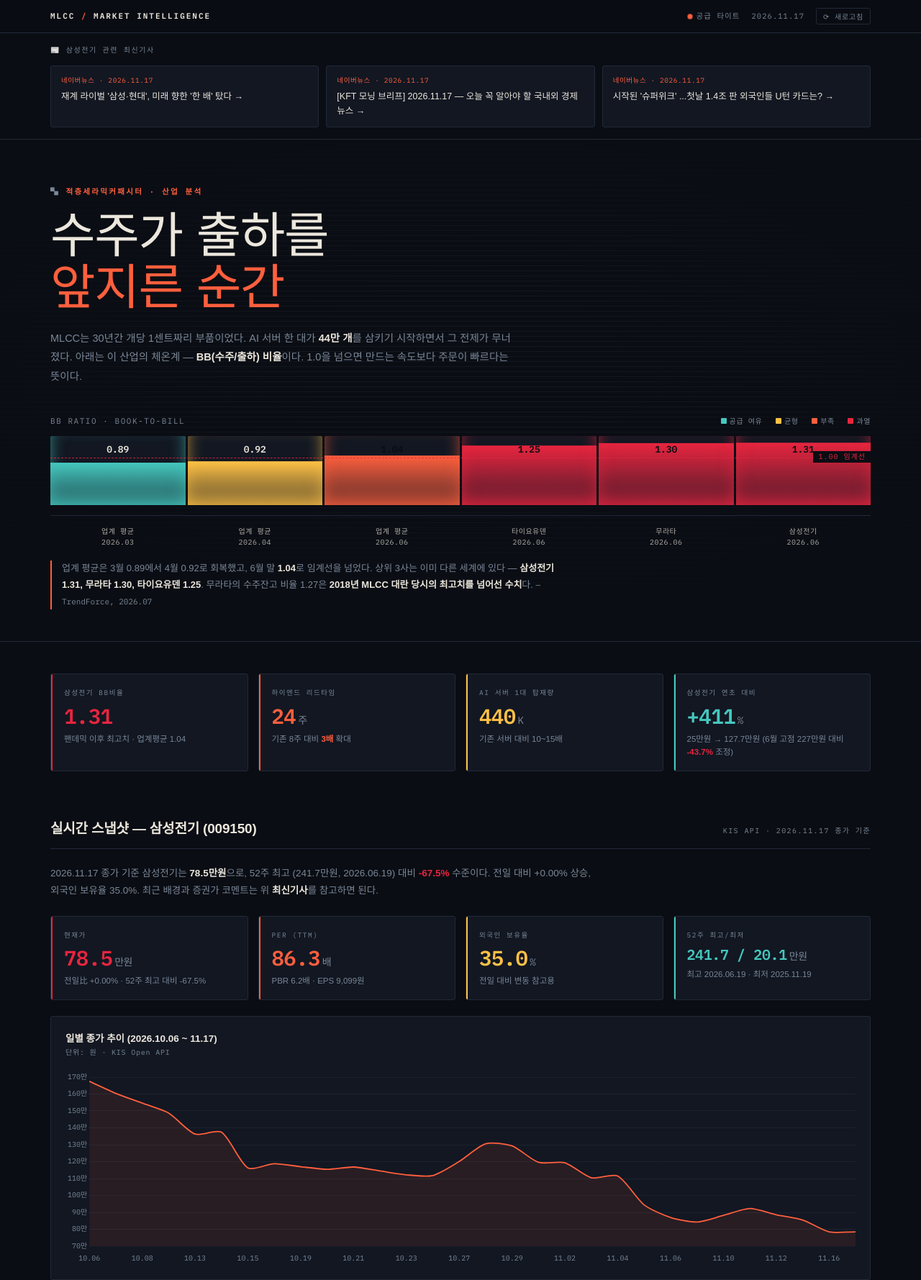
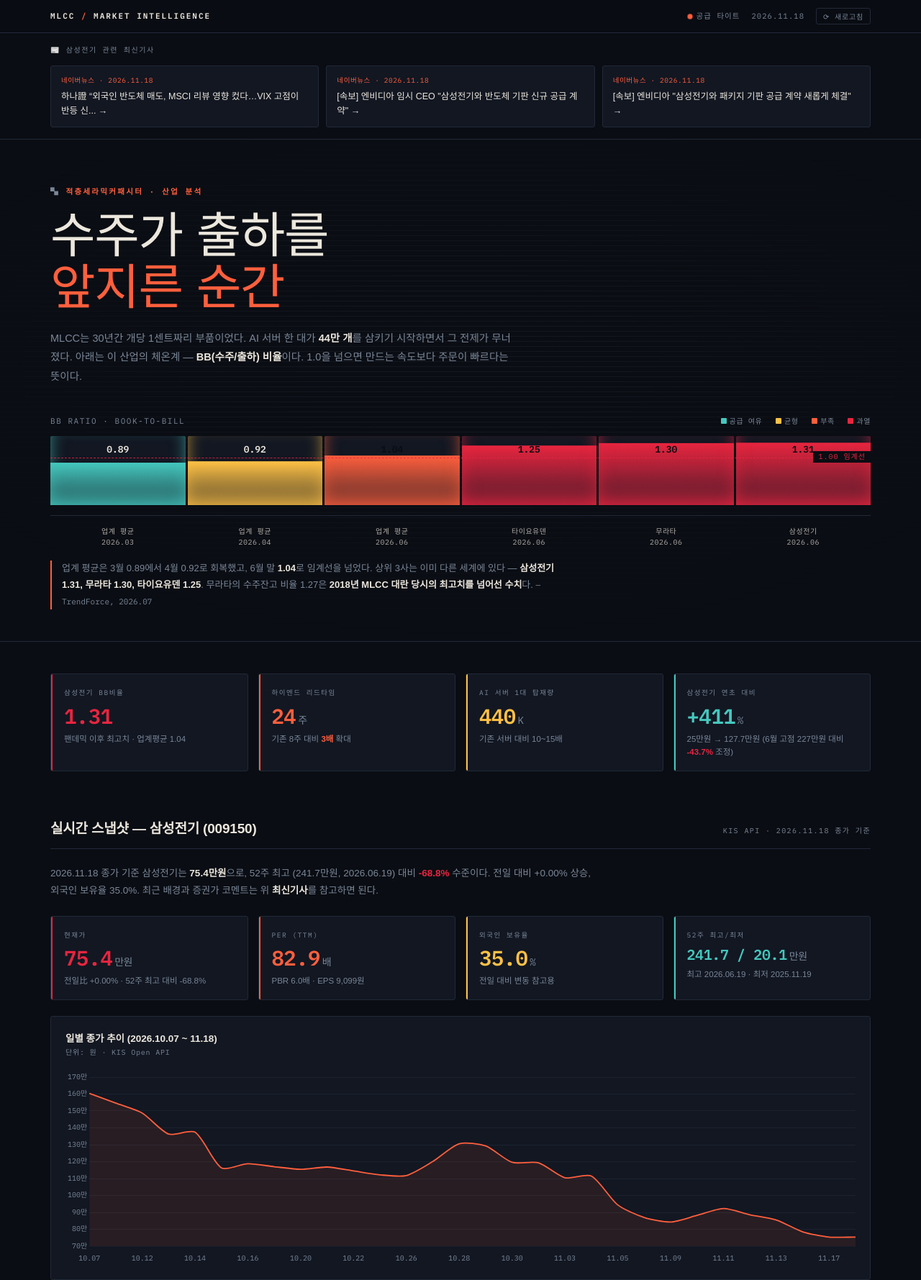
Before and after one commit to zeloso21/mlcc-dashboard, a plain HTML site: page index.html in a window 1280 px wide. Shown: the top 1779 px of the page at 72% size. Drawn offline with nearby package versions, Linux system fonts and the light colour scheme; a web font is replaced by a local one.

Commit message:
자동 업데이트: 2026-11-18 07:40 KST

```diff
--- a/index.html
+++ b/index.html
@@ -336,7 +336,7 @@ footer strong{color:var(--nickel);font-weight:600;letter-spacing:.12em}
     <div class="brand">MLCC <span>/</span> MARKET INTELLIGENCE</div>
     <div class="stamp mono">
       <span><span class="pulse"></span>공급 타이트</span>
-      <span><!--TOPDATE_START-->2026.11.17<!--TOPDATE_END--></span>
+      <span><!--TOPDATE_START-->2026.11.18<!--TOPDATE_END--></span>
       <button onclick="location.reload(true)" title="최신 데이터로 새로고침 (매일 자동 갱신)"
         style="background:transparent;border:1px solid var(--rule);color:var(--nickel);border-radius:3px;
         padding:3px 9px;font-family:'IBM Plex Mono',monospace;font-size:10px;letter-spacing:.08em;
@@ -350,17 +350,17 @@ footer strong{color:var(--nickel);font-weight:600;letter-spacing:.12em}
   <div class="newsbar-in">
     <div class="newsbar-title">📰 삼성전기 관련 최신기사</div>
     <div class="news-grid"><!--NEWS_START-->
-      <a class="news-item" href="https://weekly.hankooki.com/news/articleView.html?idxno=7193694" target="_blank" rel="noopener">
-        <div class="news-src">네이버뉴스 · 2026.11.17</div>
-        <div class="news-t">재계 라이벌 '삼성·현대', 미래 향한 '한 배' 탔다 &rarr;</div>
+      <a class="news-item" href="https://n.news.naver.com/mnews/article/366/0001205514?sid=101" target="_blank" rel="noopener">
+        <div class="news-src">네이버뉴스 · 2026.11.18</div>
+        <div class="news-t">하나證 “외국인 반도체 매도, MSCI 리뷰 영향 컸다…VIX 고점이 반등 신... &rarr;</div>
       </a>
-      <a class="news-item" href="https://www.fntimes.com/html/view.php?ud=202611170708146723141825007d_18" target="_blank" rel="noopener">
-        <div class="news-src">네이버뉴스 · 2026.11.17</div>
-        <div class="news-t">[KFT 모닝 브리프] 2026.11.17 — 오늘 꼭 알아야 할 국내외 경제뉴스 &rarr;</div>
+      <a class="news-item" href="https://n.news.naver.com/mnews/article/015/0005355079?sid=101" target="_blank" rel="noopener">
+        <div class="news-src">네이버뉴스 · 2026.11.18</div>
+        <div class="news-t">[속보] 엔비디아 임시 CEO "삼성전기와 반도체 기판 신규 공급 계약" &rarr;</div>
       </a>
-      <a class="news-item" href="https://n.news.naver.com/mnews/article/014/0005605207?sid=101" target="_blank" rel="noopener">
-        <div class="news-src">네이버뉴스 · 2026.11.17</div>
-        <div class="news-t">시작된 '슈퍼위크' ...첫날 1.4조 판 외국인들 U턴 카드는? &rarr;</div>
+      <a class="news-item" href="https://n.news.naver.com/mnews/article/015/0005355076?sid=104" target="_blank" rel="noopener">
+        <div class="news-src">네이버뉴스 · 2026.11.18</div>
+        <div class="news-t">[속보] 엔비디아 "삼성전기와 패키지 기판 공급 계약 새롭게 체결" &rarr;</div>
       </a>
       <!--NEWS_END--></div>
   </div>
@@ -432,24 +432,24 @@ footer strong{color:var(--nickel);font-weight:600;letter-spacing:.12em}
 <section id="livesnapshot">
   <div class="sec-head">
     <h2>실시간 스냅샷 — 삼성전기 (009150)</h2>
-    <span class="tag"><!--ASOF_START-->KIS API · 2026.11.17 종가 기준<!--ASOF_END--></span>
+    <span class="tag"><!--ASOF_START-->KIS API · 2026.11.18 종가 기준<!--ASOF_END--></span>
   </div>
   <p class="lede"><!--LEDE_START-->
-    2026.11.17 종가 기준 삼성전기는 <b>78.5만원</b>으로, 52주 최고
-    (241.7만원, 2026.06.19) 대비 <b style="color:var(--crit)">-67.5%</b> 수준이다.
+    2026.11.18 종가 기준 삼성전기는 <b>75.4만원</b>으로, 52주 최고
+    (241.7만원, 2026.06.19) 대비 <b style="color:var(--crit)">-68.8%</b> 수준이다.
     전일 대비 +0.00% 상승, 외국인 보유율 35.0%.
     최근 배경과 증권가 코멘트는 위 <b>최신기사</b>를 참고하면 된다.
   <!--LEDE_END--></p>
   <div class="kpis" style="margin:22px 0"><!--LIVEKPI_START-->
     <div class="kpi" style="--accent:var(--crit)">
       <div class="kpi-l">현재가</div>
-      <div class="kpi-v">78.5<small>만원</small></div>
-      <div class="kpi-d">전일比 +0.00% · 52주 최고 대비 -67.5%</div>
+      <div class="kpi-v">75.4<small>만원</small></div>
+      <div class="kpi-d">전일比 +0.00% · 52주 최고 대비 -68.8%</div>
     </div>
     <div class="kpi" style="--accent:var(--hot)">
       <div class="kpi-l">PER (TTM)</div>
-      <div class="kpi-v">86.3<small>배</small></div>
-      <div class="kpi-d">PBR 6.2배 · EPS 9,099원</div>
+      <div class="kpi-v">82.9<small>배</small></div>
+      <div class="kpi-d">PBR 6.0배 · EPS 9,099원</div>
     </div>
     <div class="kpi" style="--accent:var(--warm)">
       <div class="kpi-l">외국인 보유율</div>
@@ -464,7 +464,7 @@ footer strong{color:var(--nickel);font-weight:600;letter-spacing:.12em}
     <!--LIVEKPI_END--></div>
   <div class="card">
     <div class="card-head">
-      <div><div class="card-title"><!--DATERANGE_START-->일별 종가 추이 (2026.10.06 ~ 11.17)<!--DATERANGE_END--></div><div class="card-sub">단위: 원 · KIS Open API</div></div>
+      <div><div class="card-title"><!--DATERANGE_START-->일별 종가 추이 (2026.10.07 ~ 11.18)<!--DATERANGE_END--></div><div class="card-sub">단위: 원 · KIS Open API</div></div>
     </div>
     <div class="canvas-box"><canvas id="cSemcoPrice"></canvas></div>
   </div>
@@ -911,7 +911,7 @@ new Chart(document.getElementById('cPer'),{
 /* 6. 삼성전기 실시간 주가 추이 */
 /*SEMCO_PRICE_START*/
 const SEMCO_PRICE=[
-  ['10.06',1675000],['10.07',1604000],['10.08',1546000],['10.12',1487000],['10.13',1363000],['10.14',1374000],['10.15',1163000],['10.16',1188000],['10.19',1170000],['10.20',1155000],['10.21',1168000],['10.22',1145000],['10.23',1122000],['10.26',1118000],['10.27',1201000],['10.28',1306000],['10.29',1293000],['10.30',1196000],['11.02',1193000],['11.03',1105000],['11.04',1115000],['11.05',944000],['11.06',870000],['11.09',843000],['11.10',882000],['11.11',923000],['11.12',886000],['11.13',855000],['11.16',785000],['11.17',785000]
+  ['10.07',1604000],['10.08',1546000],['10.12',1487000],['10.13',1363000],['10.14',1374000],['10.15',1163000],['10.16',1188000],['10.19',1170000],['10.20',1155000],['10.21',1168000],['10.22',1145000],['10.23',1122000],['10.26',1118000],['10.27',1201000],['10.28',1306000],['10.29',1293000],['10.30',1196000],['11.02',1193000],['11.03',1105000],['11.04',1115000],['11.05',944000],['11.06',870000],['11.09',843000],['11.10',882000],['11.11',923000],['11.12',886000],['11.13',855000],['11.16',785000],['11.17',754000],['11.18',754000]
 ];
 /*SEMCO_PRICE_END*/
 const peakIdx=SEMCO_PRICE.findIndex(d=>d[0]==='06.19');
```
